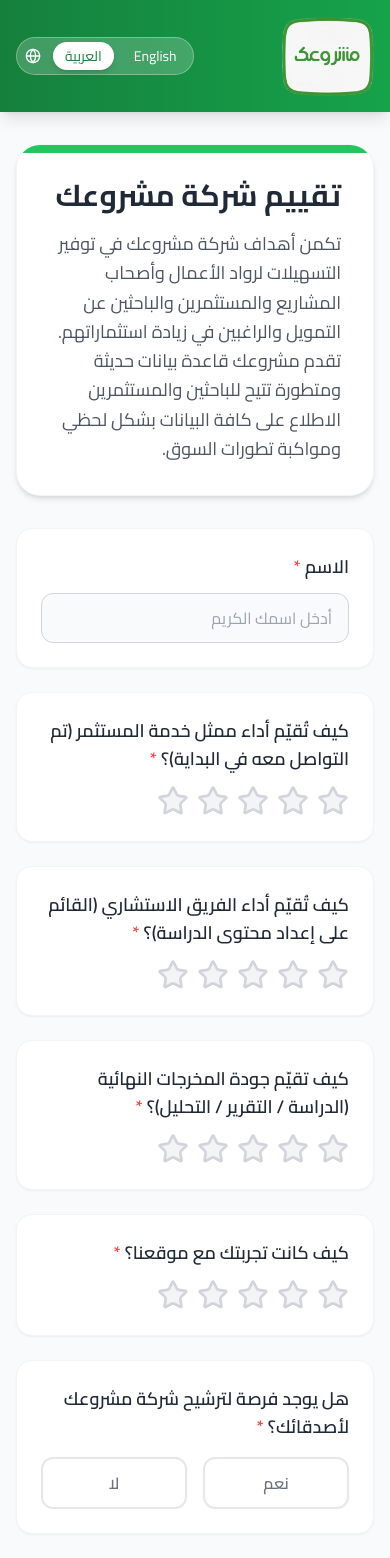
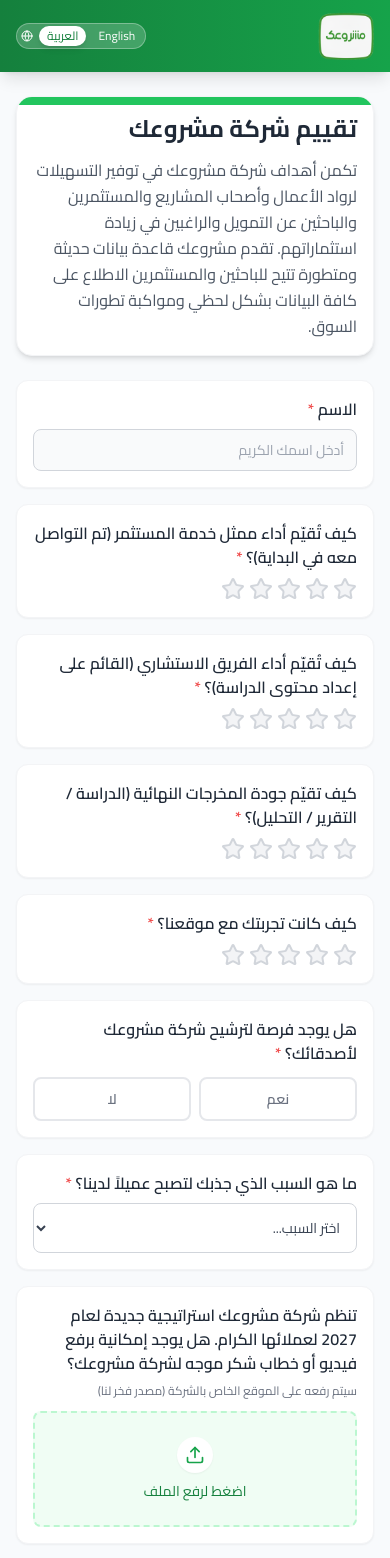
Before and after one commit to mohamed566-11/mashrook-evaluation, a React (Vite) app: page / in a window 390 px wide. Shown: the top 1558 px of the page. Built offline with nearby package versions, Linux system fonts and the light colour scheme.

Commit message:
responsive

```diff
--- a/App.tsx
+++ b/App.tsx
@@ -94,12 +94,12 @@
   if (isSubmitted) {
     return (
       <div className={`min-h-screen bg-gray-50 flex items-center justify-center p-4 font-${isRTL ? 'cairo' : 'sans'}`}>
-        <div className="bg-white rounded-3xl shadow-xl p-12 max-w-lg w-full text-center border-t-8 border-primary-500">
-          <div className="w-20 h-20 bg-primary-100 rounded-full flex items-center justify-center mx-auto mb-6">
-            <CheckCircle className="w-10 h-10 text-primary-600" />
+        <div className="bg-white rounded-2xl sm:rounded-3xl shadow-xl p-6 sm:p-8 md:p-12 max-w-lg w-full text-center border-t-8 border-primary-500">
+          <div className="w-16 h-16 sm:w-20 sm:h-20 bg-primary-100 rounded-full flex items-center justify-center mx-auto mb-4 sm:mb-6">
+            <CheckCircle className="w-8 h-8 sm:w-10 sm:h-10 text-primary-600" />
           </div>
-          <h2 className="text-3xl font-bold text-gray-800 mb-4">{t.form.successTitle}</h2>
-          <p className="text-gray-600 text-lg leading-relaxed">{t.form.successMessage}</p>
+          <h2 className="text-2xl sm:text-3xl font-bold text-gray-800 mb-3 sm:mb-4">{t.form.successTitle}</h2>
+          <p className="text-gray-600 text-base sm:text-lg leading-relaxed">{t.form.successMessage}</p>
         </div>
       </div>
     );
@@ -109,12 +109,12 @@
     <div className={`min-h-screen bg-slate-50 font-${isRTL ? 'cairo' : 'sans'}`}>
       {/* Header */}
       <header className="bg-gradient-to-r from-primary-700 to-primary-600 text-white shadow-lg sticky top-0 z-50">
-        <div className="container mx-auto px-4 py-4 flex justify-between items-center">
+        <div className="container mx-auto px-4 sm:px-6 py-3 sm:py-4 flex justify-between items-center">
           <div className="flex items-center">
             <img
               src="/file.png"
               alt="Logo"
-              className="h-20 w-auto object-contain"
+              className="h-12 sm:h-16 md:h-20 w-auto object-contain"
             />
           </div>
           <LanguageToggle currentLang={lang} onToggle={setLang} />
@@ -122,18 +122,18 @@
       </header>
 
       {/* Main Content */}
-      <main className="container mx-auto px-4 py-8 max-w-3xl">
+      <main className="container mx-auto px-4 sm:px-6 py-6 sm:py-8 max-w-3xl">
 
         {/* Intro Card */}
-        <div className="bg-white rounded-3xl shadow-md p-8 mb-8 border border-gray-100 relative overflow-hidden">
+        <div className="bg-white rounded-2xl sm:rounded-3xl shadow-md p-4 sm:p-6 md:p-8 mb-6 sm:mb-8 border border-gray-100 relative overflow-hidden">
           <div className="absolute top-0 left-0 w-full h-2 bg-primary-500"></div>
-          <h2 className="text-3xl font-bold text-gray-800 mb-4">{t.title}</h2>
-          <p className="text-gray-600 leading-relaxed text-lg">
+          <h2 className="text-2xl sm:text-3xl font-bold text-gray-800 mb-3 sm:mb-4">{t.title}</h2>
+          <p className="text-gray-600 leading-relaxed text-base sm:text-lg">
             {t.description}
           </p>
         </div>
 
-        <form onSubmit={handleSubmit} className="space-y-6">
+        <form onSubmit={handleSubmit} className="space-y-4 sm:space-y-6">
 
           <FormInput
             label={t.form.nameLabel}
@@ -196,18 +196,18 @@
           </div>
 
           {/* Yes/No Question */}
-          <div className={`p-6 bg-white rounded-2xl border transition-colors ${errors.willRecommend ? 'border-red-300 bg-red-50' : 'border-gray-100 shadow-sm'}`} data-error={errors.willRecommend || undefined}>
-            <label className="block text-gray-800 font-semibold mb-4 text-lg">
+          <div className={`p-4 sm:p-6 bg-white rounded-xl sm:rounded-2xl border transition-colors ${errors.willRecommend ? 'border-red-300 bg-red-50' : 'border-gray-100 shadow-sm'}`} data-error={errors.willRecommend || undefined}>
+            <label className="block text-gray-800 font-semibold mb-3 sm:mb-4 text-base sm:text-lg">
               {t.form.recommendLabel} <span className="text-red-500">*</span>
             </label>
-            <div className="flex gap-4">
+            <div className="flex gap-2 sm:gap-4">
               <button
                 type="button"
                 onClick={() => {
                   setFormState({ ...formState, willRecommend: true });
                   if (errors.willRecommend) setErrors({ ...errors, willRecommend: false });
                 }}
-                className={`flex-1 py-3 px-6 rounded-xl font-semibold transition-all duration-200 border-2 ${formState.willRecommend === true
+                className={`flex-1 py-2.5 sm:py-3 px-4 sm:px-6 text-sm sm:text-base rounded-lg sm:rounded-xl font-semibold transition-all duration-200 border-2 ${formState.willRecommend === true
                   ? 'border-primary-500 bg-primary-50 text-primary-700'
                   : 'border-gray-200 text-gray-500 hover:border-primary-200'
                   }`}
@@ -220,7 +220,7 @@
                   setFormState({ ...formState, willRecommend: false });
                   if (errors.willRecommend) setErrors({ ...errors, willRecommend: false });
                 }}
-                className={`flex-1 py-3 px-6 rounded-xl font-semibold transition-all duration-200 border-2 ${formState.willRecommend === false
+                className={`flex-1 py-2.5 sm:py-3 px-4 sm:px-6 text-sm sm:text-base rounded-lg sm:rounded-xl font-semibold transition-all duration-200 border-2 ${formState.willRecommend === false
                   ? 'border-red-500 bg-red-50 text-red-700'
                   : 'border-gray-200 text-gray-500 hover:border-red-200'
                   }`}
@@ -231,11 +231,11 @@
           </div>
 
           {/* Reason Selection */}
-          <div className={`p-6 bg-white rounded-2xl border transition-colors ${errors.reason || errors.otherReason ? 'border-red-300 bg-red-50' : 'border-gray-100 shadow-sm'}`} data-error={errors.reason || errors.otherReason || undefined}>
-            <label className="block text-gray-800 font-semibold mb-3 text-lg">{t.form.reasonLabel} <span className="text-red-500">*</span></label>
-            <div className="space-y-3">
+          <div className={`p-4 sm:p-6 bg-white rounded-xl sm:rounded-2xl border transition-colors ${errors.reason || errors.otherReason ? 'border-red-300 bg-red-50' : 'border-gray-100 shadow-sm'}`} data-error={errors.reason || errors.otherReason || undefined}>
+            <label className="block text-gray-800 font-semibold mb-2 sm:mb-3 text-base sm:text-lg">{t.form.reasonLabel} <span className="text-red-500">*</span></label>
+            <div className="space-y-2 sm:space-y-3">
               <select
-                className={`w-full px-4 py-3 rounded-xl border outline-none transition-all duration-200 ${errors.reason ? 'border-red-300 bg-red-50 focus:border-red-500 focus:ring-4 focus:ring-red-100' : 'border-gray-300 bg-white focus:border-primary-500 focus:ring-4 focus:ring-primary-100'} text-gray-700`}
+                className={`w-full px-3 sm:px-4 py-2.5 sm:py-3 text-sm sm:text-base rounded-lg sm:rounded-xl border outline-none transition-all duration-200 ${errors.reason ? 'border-red-300 bg-red-50 focus:border-red-500 focus:ring-2 sm:focus:ring-4 focus:ring-red-100' : 'border-gray-300 bg-white focus:border-primary-500 focus:ring-2 sm:focus:ring-4 focus:ring-primary-100'} text-gray-700`}
                 value={formState.reason}
                 onChange={(e) => {
                   setFormState({ ...formState, reason: e.target.value, otherReason: e.target.value === (isRTL ? 'أخرى' : 'Other') ? formState.otherReason : '' });
@@ -250,7 +250,7 @@
               {(formState.reason === (isRTL ? 'أخرى' : 'Other')) && (
                 <input
                   type="text"
-                  className={`w-full px-4 py-3 rounded-xl border outline-none transition-all duration-200 mt-3 ${errors.otherReason ? 'border-red-300 bg-red-50 focus:border-red-500 focus:ring-4 focus:ring-red-100' : 'border-gray-300 bg-white focus:border-primary-500 focus:ring-4 focus:ring-primary-100'} text-gray-700`}
+                  className={`w-full px-3 sm:px-4 py-2.5 sm:py-3 text-sm sm:text-base rounded-lg sm:rounded-xl border outline-none transition-all duration-200 mt-2 sm:mt-3 ${errors.otherReason ? 'border-red-300 bg-red-50 focus:border-red-500 focus:ring-2 sm:focus:ring-4 focus:ring-red-100' : 'border-gray-300 bg-white focus:border-primary-500 focus:ring-2 sm:focus:ring-4 focus:ring-primary-100'} text-gray-700`}
                   placeholder={t.form.otherReasonPlaceholder}
                   value={formState.otherReason}
                   onChange={(e) => {
@@ -263,22 +263,22 @@
           </div>
 
           {/* File Upload */}
-          <div className="p-6 bg-white rounded-2xl border border-gray-100 shadow-sm">
-            <label className="block text-gray-800 font-semibold mb-2 text-lg">{t.form.uploadLabel}</label>
-            <p className="text-sm text-gray-500 mb-4">{t.form.uploadHelp}</p>
+          <div className="p-4 sm:p-6 bg-white rounded-xl sm:rounded-2xl border border-gray-100 shadow-sm">
+            <label className="block text-gray-800 font-semibold mb-2 text-base sm:text-lg">{t.form.uploadLabel}</label>
+            <p className="text-xs sm:text-sm text-gray-500 mb-3 sm:mb-4">{t.form.uploadHelp}</p>
 
-            <div className="relative border-2 border-dashed border-primary-200 rounded-xl bg-primary-50 hover:bg-primary-100 transition-colors p-8 text-center cursor-pointer group">
+            <div className="relative border-2 border-dashed border-primary-200 rounded-lg sm:rounded-xl bg-primary-50 hover:bg-primary-100 transition-colors p-6 sm:p-8 text-center cursor-pointer group">
               <input
                 type="file"
                 className="absolute inset-0 w-full h-full opacity-0 cursor-pointer z-10"
                 onChange={handleFileChange}
                 accept="video/*,application/pdf,image/*"
               />
-              <div className="flex flex-col items-center gap-3 pointer-events-none">
-                <div className="p-3 bg-white rounded-full shadow-sm group-hover:scale-110 transition-transform">
-                  <Upload className="w-6 h-6 text-primary-600" />
+              <div className="flex flex-col items-center gap-2 sm:gap-3 pointer-events-none">
+                <div className="p-2 sm:p-3 bg-white rounded-full shadow-sm group-hover:scale-110 transition-transform">
+                  <Upload className="w-5 h-5 sm:w-6 sm:h-6 text-primary-600" />
                 </div>
-                <span className="text-primary-700 font-medium truncate max-w-xs">
+                <span className="text-primary-700 font-medium text-sm sm:text-base truncate max-w-xs">
                   {formState.file ? formState.file.name : (isRTL ? 'اضغط لرفع الملف' : 'Click to upload file')}
                 </span>
               </div>
@@ -289,7 +289,7 @@
           <button
             type="submit"
             disabled={isSubmitting}
-            className="w-full bg-primary-600 text-white font-bold text-xl py-4 rounded-2xl shadow-lg shadow-primary-200 hover:bg-primary-700 hover:shadow-xl hover:-translate-y-1 transition-all duration-300 flex items-center justify-center gap-3 disabled:opacity-70 disabled:cursor-not-allowed"
+            className="w-full bg-primary-600 text-white font-bold text-lg sm:text-xl py-3 sm:py-4 rounded-xl sm:rounded-2xl shadow-lg shadow-primary-200 hover:bg-primary-700 hover:shadow-xl hover:-translate-y-1 transition-all duration-300 flex items-center justify-center gap-2 sm:gap-3 disabled:opacity-70 disabled:cursor-not-allowed"
           >
             {isSubmitting ? (
               <>
@@ -307,7 +307,7 @@
         </form>
 
         {/* Footer */}
-        <footer className="mt-12 text-center text-gray-400 text-sm">
+        <footer className="mt-8 sm:mt-12 text-center text-gray-400 text-xs sm:text-sm">
           <p>{t.footer}</p>
         </footer>
 
--- a/components/FormInput.tsx
+++ b/components/FormInput.tsx
@@ -11,8 +11,8 @@
 
 export const FormInput: React.FC<FormInputProps> = ({ label, value, onChange, placeholder, required, error }) => {
   return (
-    <div className={`p-6 bg-white rounded-2xl border transition-colors ${error ? 'border-red-300 bg-red-50' : 'border-gray-100 shadow-sm hover:border-primary-200'}`} data-error={error || undefined}>
-      <label className="block text-gray-800 font-semibold mb-3 text-lg">
+    <div className={`p-4 sm:p-6 bg-white rounded-xl sm:rounded-2xl border transition-colors ${error ? 'border-red-300 bg-red-50' : 'border-gray-100 shadow-sm hover:border-primary-200'}`} data-error={error || undefined}>
+      <label className="block text-gray-800 font-semibold mb-2 sm:mb-3 text-base sm:text-lg">
         {label} {required && <span className="text-red-500">*</span>}
       </label>
       <input
@@ -20,7 +20,7 @@
         value={value}
         onChange={(e) => onChange(e.target.value)}
         placeholder={placeholder}
-        className={`w-full px-4 py-3 rounded-xl border outline-none transition-all duration-200 ${error ? 'border-red-300 bg-red-50 focus:border-red-500 focus:ring-4 focus:ring-red-100' : 'border-gray-300 bg-gray-50 focus:bg-white focus:border-primary-500 focus:ring-4 focus:ring-primary-100'}`}
+        className={`w-full px-3 sm:px-4 py-2.5 sm:py-3 text-sm sm:text-base rounded-lg sm:rounded-xl border outline-none transition-all duration-200 ${error ? 'border-red-300 bg-red-50 focus:border-red-500 focus:ring-2 sm:focus:ring-4 focus:ring-red-100' : 'border-gray-300 bg-gray-50 focus:bg-white focus:border-primary-500 focus:ring-2 sm:focus:ring-4 focus:ring-primary-100'}`}
       />
     </div>
   );
--- a/components/LanguageToggle.tsx
+++ b/components/LanguageToggle.tsx
@@ -9,10 +9,10 @@
 
 export const LanguageToggle: React.FC<LanguageToggleProps> = ({ currentLang, onToggle }) => {
   return (
-    <div className="flex items-center gap-2 bg-white/20 backdrop-blur-sm p-1 rounded-full border border-white/30">
+    <div className="flex items-center gap-1 sm:gap-2 bg-white/20 backdrop-blur-sm p-0.5 sm:p-1 rounded-full border border-white/30">
         <button
           onClick={() => onToggle('en')}
-          className={`px-3 py-1 rounded-full text-sm font-medium transition-all duration-200 ${
+          className={`px-2 sm:px-3 py-0.5 sm:py-1 rounded-full text-xs sm:text-sm font-medium transition-all duration-200 ${
             currentLang === 'en'
               ? 'bg-white text-primary-700 shadow-md'
               : 'text-white hover:bg-white/10'
@@ -22,7 +22,7 @@
         </button>
         <button
           onClick={() => onToggle('ar')}
-          className={`px-3 py-1 rounded-full text-sm font-medium transition-all duration-200 ${
+          className={`px-2 sm:px-3 py-0.5 sm:py-1 rounded-full text-xs sm:text-sm font-medium transition-all duration-200 ${
             currentLang === 'ar'
               ? 'bg-white text-primary-700 shadow-md'
               : 'text-white hover:bg-white/10'
@@ -30,7 +30,7 @@
         >
           العربية
         </button>
-        <Globe className="text-white w-4 h-4 mx-1" />
+        <Globe className="text-white w-3 h-3 sm:w-4 sm:h-4 mx-0.5 sm:mx-1" />
     </div>
   );
 };
--- a/components/StarRating.tsx
+++ b/components/StarRating.tsx
@@ -12,9 +12,9 @@
   const [hover, setHover] = useState(0);
 
   return (
-    <div className={`p-6 bg-white rounded-2xl border transition-colors duration-300 ${error ? 'border-red-300 bg-red-50' : 'border-gray-100 hover:border-primary-200 shadow-sm'}`}>
-      <label className="block text-gray-800 font-semibold mb-3 text-lg">{label} <span className="text-red-500">*</span></label>
-      <div className="flex gap-2">
+    <div className={`p-4 sm:p-6 bg-white rounded-xl sm:rounded-2xl border transition-colors duration-300 ${error ? 'border-red-300 bg-red-50' : 'border-gray-100 hover:border-primary-200 shadow-sm'}`}>
+      <label className="block text-gray-800 font-semibold mb-2 sm:mb-3 text-base sm:text-lg">{label} <span className="text-red-500">*</span></label>
+      <div className="flex gap-1 sm:gap-2">
         {[...Array(5)].map((_, index) => {
           const starIndex = index + 1;
 
@@ -22,14 +22,13 @@
             <button
               key={starIndex}
               type="button"
-              className="focus:outline-none transition-transform hover:scale-110"
+              className="focus:outline-none transition-transform hover:scale-110 active:scale-95"
               onClick={() => onChange(starIndex)}
               onMouseEnter={() => setHover(starIndex)}
               onMouseLeave={() => setHover(0)}
             >
               <Star
-                size={32}
-                className={`transition-colors duration-200 ${
+                className={`w-6 h-6 sm:w-8 sm:h-8 transition-colors duration-200 ${
                   starIndex <= (hover || value)
                     ? 'fill-primary-500 text-primary-500'
                     : 'fill-gray-100 text-gray-300'
--- a/index.html
+++ b/index.html
@@ -3,6 +3,7 @@
   <head>
     <meta charset="UTF-8" />
     <meta name="viewport" content="width=device-width, initial-scale=1.0" />
+    <link rel="icon" type="image/png" href="/file.png" />
     <title>Mashroo3k Evaluation</title>
     <script src="https://cdn.tailwindcss.com"></script>
     <link href="https://fonts.googleapis.com/css2?family=Cairo:wght@300;400;600;700&family=Inter:wght@300;400;600;700&display=swap" rel="stylesheet">
```
